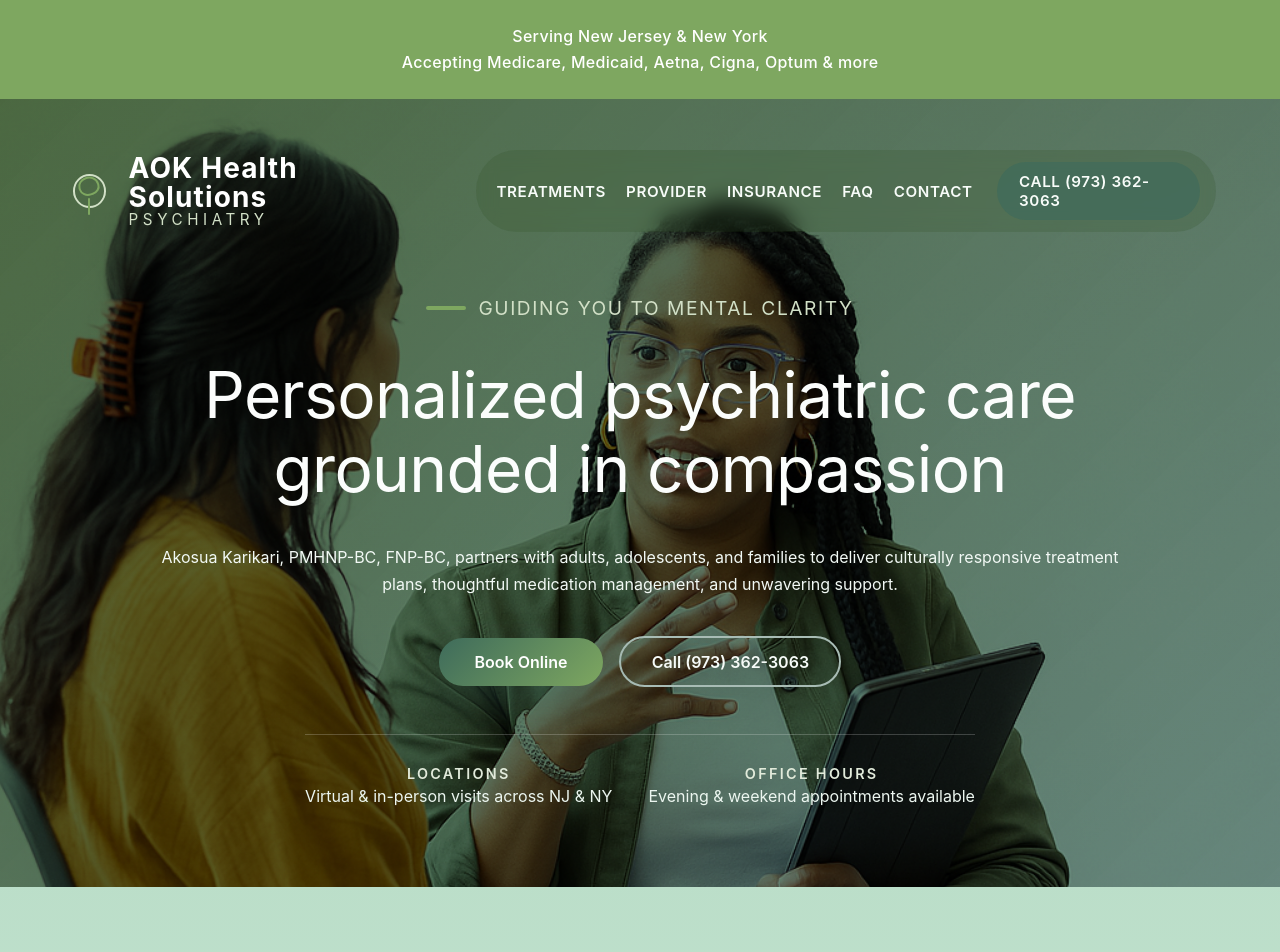
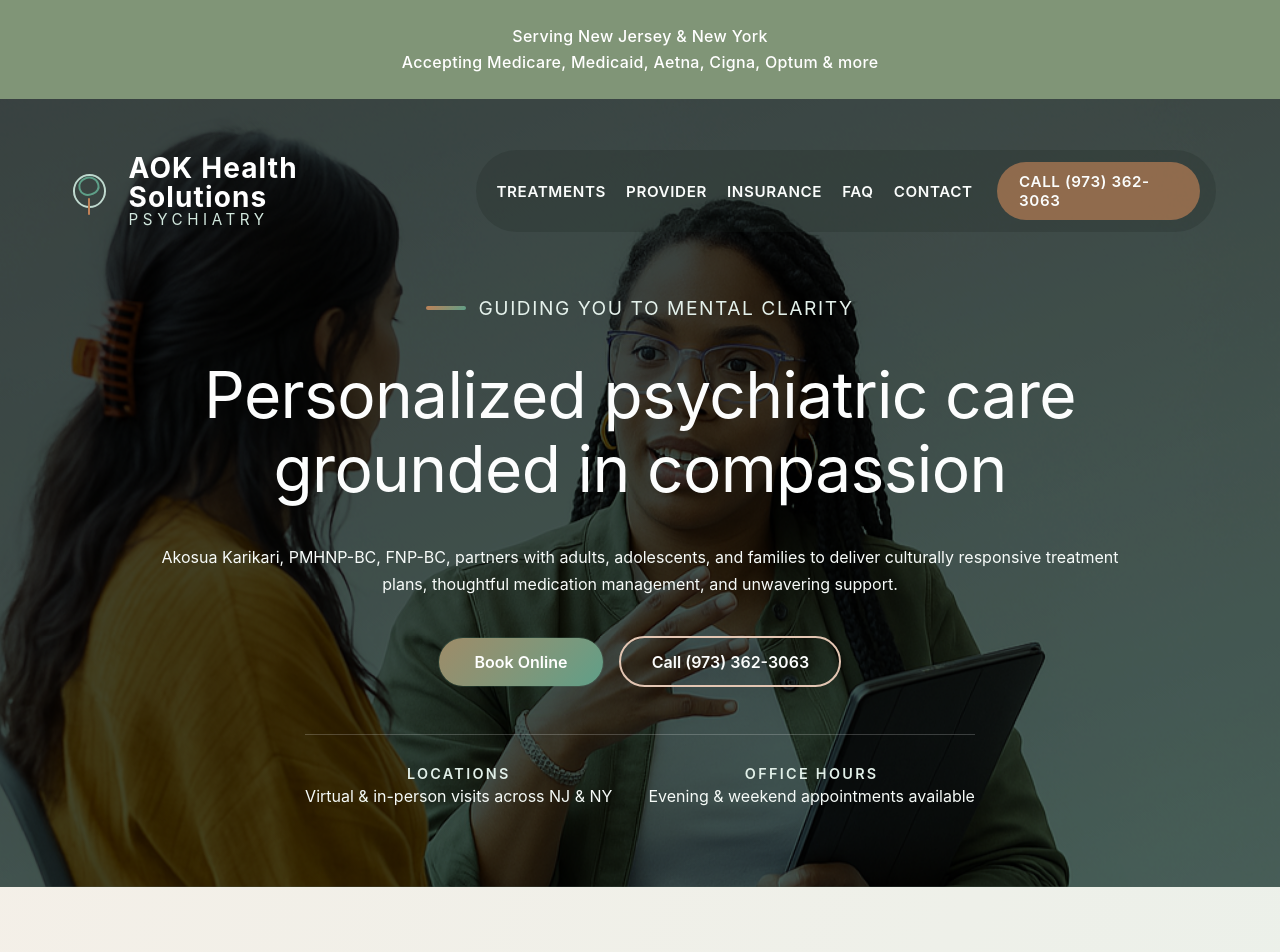
Before and after one commit to SalAkBuK/psych-websites, a Next.js app in the folder website-3/: page / in a window 1280 px wide. Shown: the top 952 px of the page. Built offline with nearby package versions, Linux system fonts and the light colour scheme.

Commit message:
style: align website 3 theme with sage palette

```diff
--- a/website-3/src/app/globals.css
+++ b/website-3/src/app/globals.css
@@ -11,20 +11,115 @@ body {
 }
 
 :root {
-  --color-mint: #a8d5ba;
-  --color-teal: #3e6b5b;
-  --color-leaf: #7ea760;
-  --color-forest: #2e4f1c;
-  --color-sage: #7f8c78;
-  --color-background: var(--color-mint);
-  --color-surface: color-mix(in srgb, var(--color-mint) 20%, white 80%);
-  --color-surface-alt: color-mix(in srgb, var(--color-sage) 35%, white 65%);
-  --color-accent: var(--color-leaf);
-  --color-accent-soft: color-mix(in srgb, var(--color-leaf) 35%, white 65%);
-  --color-accent-strong: var(--color-forest);
-  --color-highlight: var(--color-teal);
-  --color-text: var(--color-forest);
-  --color-text-muted: color-mix(in srgb, var(--color-forest) 70%, var(--color-sage) 30%);
+  /* Palette */
+  --sage-50: #f5f1e8;
+  --sage-100: #e9e3d4;
+  --sage-200: #d9cfba;
+  --sage-300: #c1b69f;
+  --sage-400: #a19f87;
+  --sage-500: #7f8c72;
+  --sage-600: #636f5a;
+  --sage-700: #4a5545;
+  --sage-800: #333b31;
+  --sage-900: #1f2822;
+
+  --seafoam-50: #eef5f1;
+  --seafoam-100: #d8e9e0;
+  --seafoam-200: #bddccd;
+  --seafoam-300: #9bcbb5;
+  --seafoam-400: #79b59d;
+  --seafoam-500: #5e9f88;
+  --seafoam-600: #4a7f6c;
+  --seafoam-700: #3c6557;
+  --seafoam-800: #29463d;
+  --seafoam-900: #1c2f2a;
+
+  --clay-50: #f7efe7;
+  --clay-100: #efdcc9;
+  --clay-200: #e3c4a5;
+  --clay-300: #d4a27b;
+  --clay-400: #c08157;
+  --clay-500: #a0633c;
+  --clay-600: #804d30;
+  --clay-700: #613a25;
+  --clay-800: #42281b;
+  --clay-900: #28170f;
+
+  --dusk-50: #f2f4f3;
+  --dusk-100: #e6e8e7;
+  --dusk-200: #cdd2d0;
+  --dusk-300: #aeb6b3;
+  --dusk-400: #8b9492;
+  --dusk-500: #6a7572;
+  --dusk-600: #525c59;
+  --dusk-700: #3f4745;
+  --dusk-800: #2b3130;
+  --dusk-900: #1e2322;
+
+  --fern-50: #eef6f1;
+  --fern-100: #cfe7d7;
+  --fern-200: #b0d8bf;
+  --fern-300: #8bc5a3;
+  --fern-400: #6dac89;
+  --fern-500: #4f926f;
+  --fern-600: #3f7459;
+  --fern-700: #315b46;
+  --fern-800: #214133;
+  --fern-900: #152a22;
+
+  --fog-50: #f6f7f7;
+  --fog-100: #ecefee;
+  --fog-200: #d7dddc;
+  --fog-300: #c2cbc9;
+  --fog-400: #abb6b4;
+  --fog-500: #909d9b;
+  --fog-600: #727f7d;
+  --fog-700: #576463;
+  --fog-800: #3c4746;
+  --fog-900: #242b2a;
+
+  /* Gradients */
+  --gradient-hero: linear-gradient(
+    135deg,
+    #f4eee4 0%,
+    #e2efe8 35%,
+    #d9e4dc 70%,
+    #f4eee4 100%
+  );
+  --gradient-nightfall: linear-gradient(
+    160deg,
+    #141d1b 0%,
+    #1f2f2a 45%,
+    #2c4a40 100%
+  );
+  --gradient-horizon: linear-gradient(
+    120deg,
+    #f7efe7 0%,
+    #e5f1eb 55%,
+    #d0e4da 100%
+  );
+
+  /* Shadows */
+  --shadow-glow: 0 0 0 1px rgba(94, 159, 136, 0.18),
+    0 18px 45px -20px rgba(28, 47, 42, 0.5);
+  --shadow-soft-xl: 0 35px 60px -30px rgba(31, 40, 34, 0.35);
+  --shadow-lifted: 0 20px 40px -25px rgba(31, 40, 34, 0.45);
+
+  /* Semantic tokens */
+  --color-mint: var(--seafoam-100);
+  --color-teal: var(--seafoam-500);
+  --color-leaf: var(--fern-400);
+  --color-forest: var(--sage-900);
+  --color-sage: var(--sage-200);
+  --color-background: var(--sage-50);
+  --color-surface: color-mix(in srgb, var(--seafoam-50) 60%, white 40%);
+  --color-surface-alt: color-mix(in srgb, var(--sage-100) 60%, white 40%);
+  --color-accent: var(--seafoam-500);
+  --color-accent-soft: color-mix(in srgb, var(--seafoam-300) 45%, white 55%);
+  --color-accent-strong: var(--seafoam-900);
+  --color-highlight: var(--clay-400);
+  --color-text: var(--dusk-900);
+  --color-text-muted: color-mix(in srgb, var(--dusk-600) 50%, var(--fog-400) 50%);
   --color-contrast: #ffffff;
 }
 
--- a/website-3/src/app/page.module.css
+++ b/website-3/src/app/page.module.css
@@ -1,6 +1,54 @@
+@keyframes fadeInUp {
+  from {
+    opacity: 0;
+    transform: translateY(32px);
+  }
+
+  to {
+    opacity: 1;
+    transform: translateY(0);
+  }
+}
+
+@keyframes slideDown {
+  from {
+    opacity: 0;
+    transform: translateY(-28px);
+  }
+
+  to {
+    opacity: 1;
+    transform: translateY(0);
+  }
+}
+
+@keyframes auroraFlow {
+  0% {
+    transform: scale(1) translate3d(0, 0, 0);
+  }
+
+  50% {
+    transform: scale(1.08) translate3d(2%, -2%, 0);
+  }
+
+  100% {
+    transform: scale(1) translate3d(-1%, 1%, 0);
+  }
+}
+
+@keyframes glowPulse {
+  0%,
+  100% {
+    box-shadow: 0 0 0 0 color-mix(in srgb, var(--color-accent) 35%, transparent);
+  }
+
+  50% {
+    box-shadow: 0 0 24px 0 color-mix(in srgb, var(--color-highlight) 45%, transparent);
+  }
+}
 
 .main {
-  background: linear-gradient(180deg, var(--color-background) 0%, var(--color-surface) 45%);
+  background: var(--gradient-horizon);
   color: var(--color-text);
   display: flex;
   flex-direction: column;
@@ -24,13 +72,11 @@
   content: '';
   position: absolute;
   inset: 0;
-  background: linear-gradient(
-    135deg,
-    color-mix(in srgb, var(--color-forest) 85%, transparent) 0%,
-    color-mix(in srgb, var(--color-teal) 75%, transparent) 100%
-  );
+  background: var(--gradient-nightfall);
   z-index: 0;
   mix-blend-mode: multiply;
+  opacity: 0.85;
+  animation: auroraFlow 18s ease-in-out infinite alternate;
 }
 
 .announcementBar,
@@ -40,7 +86,7 @@
 }
 
 .announcementBar {
-  background: var(--color-accent);
+  background: color-mix(in srgb, var(--color-highlight) 35%, var(--color-accent) 65%);
   color: var(--color-contrast);
   display: flex;
   flex-direction: column;
@@ -52,6 +98,8 @@
   line-height: 1.6;
   font-weight: 500;
   letter-spacing: 0.02em;
+  opacity: 0;
+  animation: slideDown 0.8s ease forwards;
 }
 
 .announcementSeparator {
@@ -67,13 +115,15 @@
 
 .heroPanel {
   background: transparent;
-  color: color-mix(in srgb, var(--color-contrast) 96%, var(--color-mint) 4%);
+  color: color-mix(in srgb, var(--color-contrast) 92%, var(--color-mint) 8%);
   display: flex;
   flex-direction: column;
   gap: clamp(3rem, 5vw, 5rem);
   grid-column: span 12;
   padding: clamp(2rem, 4vw, 4rem) clamp(2rem, 5vw, 6rem) clamp(4rem, 6vw, 8rem);
   min-height: 500px;
+  opacity: 0;
+  animation: fadeInUp 0.9s ease 0.1s forwards;
 }
 
 .panelHeader {
@@ -102,16 +152,17 @@
 }
 
 .brandMark span {
-  border: 2px solid var(--color-accent-soft);
+  border: 2px solid color-mix(in srgb, var(--color-accent) 40%, var(--color-contrast) 60%);
   border-radius: 50%;
   display: block;
   height: 65%;
   position: relative;
   width: 65%;
+  animation: glowPulse 6s ease-in-out infinite;
 }
 
 .brandMark span::before {
-  background: var(--color-accent);
+  background: var(--color-highlight);
   border-radius: 999px;
   bottom: -30%;
   content: '';
@@ -157,7 +208,7 @@
 
 .heroNav {
   align-items: center;
-  background: color-mix(in srgb, var(--color-forest) 18%, transparent);
+  background: color-mix(in srgb, var(--color-forest) 22%, transparent);
   border-radius: 999px;
   display: flex;
   gap: 1.5rem;
@@ -174,7 +225,7 @@
 }
 
 .heroNav a {
-  color: color-mix(in srgb, var(--color-contrast) 92%, var(--color-mint) 8%);
+  color: color-mix(in srgb, var(--color-contrast) 90%, var(--color-mint) 10%);
   font-size: 0.95rem;
   font-weight: 600;
   letter-spacing: 0.04em;
@@ -213,11 +264,13 @@
   text-align: center;
   max-width: 1000px;
   margin: 0 auto;
+  opacity: 0;
+  animation: fadeInUp 1s ease 0.25s forwards;
 }
 
 .heroEyebrow {
   align-items: center;
-  color: var(--color-accent-soft);
+  color: color-mix(in srgb, var(--color-accent-soft) 60%, var(--color-contrast) 40%);
   display: inline-flex;
   font-size: clamp(1.1rem, 1.5vw, 1.3rem);
   font-weight: 400;
@@ -227,7 +280,7 @@
 }
 
 .heroEyebrowAccent {
-  background: var(--color-accent);
+  background: linear-gradient(135deg, var(--color-highlight), var(--color-accent));
   border-radius: 999px;
   display: inline-block;
   height: 4px;
@@ -235,7 +288,7 @@
 }
 
 .heroCopy h1 {
-  color: color-mix(in srgb, var(--color-contrast) 95%, var(--color-mint) 5%);
+  color: color-mix(in srgb, var(--color-contrast) 92%, var(--color-mint) 8%);
   font-size: clamp(3rem, 5vw, 5rem);
   font-weight: 400;
   letter-spacing: -0.01em;
@@ -243,7 +296,7 @@
 }
 
 .heroCopy p {
-  color: color-mix(in srgb, var(--color-contrast) 85%, var(--color-mint) 15%);
+  color: color-mix(in srgb, var(--color-contrast) 80%, var(--color-mint) 20%);
   font-size: clamp(1rem, 1.1vw, 1.15rem);
   line-height: 1.7;
 }
@@ -253,17 +306,23 @@
   display: flex;
   flex-wrap: wrap;
   gap: 1rem;
+  opacity: 0;
+  animation: fadeInUp 0.9s ease 0.4s forwards;
 }
 
 .primaryButton {
-  background: linear-gradient(135deg, var(--color-highlight) 0%, var(--color-accent) 100%);
+  background: linear-gradient(
+    135deg,
+    color-mix(in srgb, var(--color-highlight) 65%, var(--color-accent) 35%) 0%,
+    var(--color-accent) 100%
+  );
   border-radius: 999px;
   color: var(--color-contrast);
   font-weight: 600;
   padding: 0.9rem 2.25rem;
   position: relative;
   transition: transform 0.2s ease, box-shadow 0.2s ease;
-  box-shadow: 0 18px 38px color-mix(in srgb, var(--color-teal) 35%, transparent);
+  box-shadow: var(--shadow-glow);
   white-space: nowrap;
   display: inline-block;
   text-align: center;
@@ -271,7 +330,7 @@
 
 .primaryButton:hover {
   transform: translateY(-2px);
-  box-shadow: 0 26px 50px color-mix(in srgb, var(--color-teal) 45%, transparent);
+  box-shadow: var(--shadow-soft-xl);
 }
 
 .secondaryButton {
@@ -298,10 +357,12 @@
   gap: 2.25rem;
   margin-top: 0.5rem;
   padding-top: 1.75rem;
+  opacity: 0;
+  animation: fadeInUp 0.9s ease 0.55s forwards;
 }
 
 .heroDetails p {
-  color: color-mix(in srgb, var(--color-contrast) 78%, var(--color-mint) 22%);
+  color: color-mix(in srgb, var(--color-contrast) 75%, var(--color-mint) 25%);
 }
 
 .detailHeading {
@@ -346,13 +407,9 @@
 }
 
 .heroVisual .imagePlaceholder {
-  background: linear-gradient(
-    135deg,
-    color-mix(in srgb, var(--color-forest) 82%, transparent),
-    color-mix(in srgb, var(--color-teal) 68%, transparent)
-  );
-  border: 1px solid color-mix(in srgb, var(--color-contrast) 35%, transparent);
-  box-shadow: 0 30px 60px color-mix(in srgb, var(--color-forest) 55%, transparent);
+  background: var(--gradient-nightfall);
+  border: 1px solid color-mix(in srgb, var(--color-contrast) 25%, transparent);
+  box-shadow: var(--shadow-soft-xl);
   color: color-mix(in srgb, var(--color-contrast) 94%, var(--color-mint) 6%);
   min-height: clamp(18rem, 32vw, 24rem);
   width: min(440px, 100%);
@@ -384,11 +441,27 @@
 .valueCard {
   background: var(--color-surface);
   border-radius: 1.5rem;
-  box-shadow: 0 26px 52px color-mix(in srgb, var(--color-teal) 18%, transparent);
+  box-shadow: var(--shadow-lifted);
   display: flex;
   flex-direction: column;
   gap: 0.75rem;
   padding: 1.75rem;
+  opacity: 0;
+  animation: fadeInUp 0.8s ease forwards;
+  transition: transform 0.25s ease, box-shadow 0.25s ease;
+}
+
+.valueCard:nth-child(2) {
+  animation-delay: 0.1s;
+}
+
+.valueCard:nth-child(3) {
+  animation-delay: 0.2s;
+}
+
+.valueCard:hover {
+  transform: translateY(-6px);
+  box-shadow: var(--shadow-soft-xl);
 }
 
 .valueCard h3 {
@@ -422,9 +495,9 @@
 }
 
 .sectionTag {
-  background: color-mix(in srgb, var(--color-accent) 30%, var(--color-contrast) 70%);
+  background: color-mix(in srgb, var(--color-accent) 25%, var(--color-highlight) 75%);
   border-radius: 999px;
-  color: var(--color-accent-strong);
+  color: var(--color-contrast);
   font-weight: 600;
   letter-spacing: 0.08em;
   padding: 0.4rem 1rem;
@@ -440,18 +513,34 @@
 .treatmentCard {
   background: var(--color-surface);
   border-radius: 1.5rem;
-  box-shadow: 0 30px 60px color-mix(in srgb, var(--color-teal) 20%, transparent);
+  box-shadow: 0 30px 60px color-mix(in srgb, var(--color-highlight) 22%, transparent);
   display: flex;
   flex-direction: column;
   gap: 1rem;
   padding: 1.75rem;
+  opacity: 0;
+  animation: fadeInUp 0.85s ease forwards;
+  transition: transform 0.25s ease, box-shadow 0.25s ease;
+}
+
+.treatmentCard:nth-child(2n) {
+  animation-delay: 0.1s;
+}
+
+.treatmentCard:nth-child(3n) {
+  animation-delay: 0.2s;
+}
+
+.treatmentCard:hover {
+  transform: translateY(-6px);
+  box-shadow: 0 36px 70px color-mix(in srgb, var(--color-highlight) 28%, transparent);
 }
 
 .cardIcon {
   align-items: center;
-  background: color-mix(in srgb, var(--color-accent) 22%, var(--color-contrast) 78%);
+  background: color-mix(in srgb, var(--color-accent) 40%, var(--color-highlight) 60%);
   border-radius: 1rem;
-  color: var(--color-accent-strong);
+  color: var(--color-contrast);
   display: inline-flex;
   font-size: 1.4rem;
   height: 48px;
@@ -478,8 +567,8 @@
 .providerSection {
   background: linear-gradient(
     135deg,
-    color-mix(in srgb, var(--color-mint) 55%, var(--color-contrast) 45%),
-    color-mix(in srgb, var(--color-sage) 45%, var(--color-contrast) 55%)
+    color-mix(in srgb, var(--color-surface-alt) 65%, transparent),
+    color-mix(in srgb, var(--color-mint) 60%, var(--color-contrast) 40%)
   );
   padding: 4rem clamp(1.5rem, 4vw, 6rem);
 }
@@ -488,7 +577,7 @@
   background: linear-gradient(
     160deg,
     color-mix(in srgb, var(--color-surface-alt) 85%, transparent) 0%,
-    transparent 100%
+    color-mix(in srgb, var(--color-mint) 45%, transparent) 100%
   );
   padding: 4rem clamp(1.5rem, 4vw, 6rem);
   display: flex;
@@ -505,11 +594,17 @@
 .testimonialCard {
   background: var(--color-surface);
   border-radius: 1.5rem;
-  box-shadow: 0 34px 70px color-mix(in srgb, var(--color-teal) 24%, transparent);
+  box-shadow: 0 34px 70px color-mix(in srgb, var(--color-highlight) 24%, transparent);
   display: flex;
   flex-direction: column;
   gap: 1.5rem;
   padding: 2rem;
+  opacity: 0;
+  animation: fadeInUp 0.8s ease forwards;
+}
+
+.testimonialCard:nth-child(2) {
+  animation-delay: 0.15s;
 }
 
 .testimonialCard blockquote {
@@ -531,12 +626,14 @@
 .providerCard {
   background: var(--color-surface);
   border-radius: 2rem;
-  box-shadow: 0 40px 80px color-mix(in srgb, var(--color-teal) 25%, transparent);
+  box-shadow: 0 40px 80px color-mix(in srgb, var(--color-highlight) 24%, transparent);
   display: grid;
   gap: 2rem;
   grid-template-columns: repeat(auto-fit, minmax(260px, 1fr));
   padding: clamp(2rem, 4vw, 3.5rem);
   align-items: start;
+  opacity: 0;
+  animation: fadeInUp 0.9s ease forwards;
 }
 
 .providerImage {
@@ -568,20 +665,16 @@
 }
 
 .providerLinks a {
-  color: var(--color-accent);
+  color: color-mix(in srgb, var(--color-accent) 75%, var(--color-highlight) 25%);
   font-weight: 600;
   text-decoration: underline;
 }
 
 .ctaBanner {
   align-items: center;
-  background: linear-gradient(
-    120deg,
-    color-mix(in srgb, var(--color-highlight) 18%, transparent) 0%,
-    color-mix(in srgb, var(--color-forest) 22%, transparent) 100%
-  );
+  background: var(--gradient-nightfall);
   border-radius: 2rem;
-  box-shadow: 0 40px 80px color-mix(in srgb, var(--color-teal) 28%, transparent);
+  box-shadow: var(--shadow-soft-xl);
   color: var(--color-contrast);
   display: flex;
   flex-direction: row;
@@ -589,6 +682,8 @@
   margin: 0 clamp(1.5rem, 4vw, 6rem);
   padding: clamp(2rem, 5vw, 3rem);
   justify-content: space-between;
+  opacity: 0;
+  animation: fadeInUp 0.9s ease forwards;
 }
 
 .ctaBanner h2 {
@@ -616,13 +711,37 @@
 }
 
 .insuranceItem {
-  background: var(--color-surface);
+  align-items: center;
+  background: var(--color-contrast);
+  border: 1px solid color-mix(in srgb, var(--color-accent) 35%, transparent);
   border-radius: 1rem;
-  box-shadow: inset 0 0 0 1px color-mix(in srgb, var(--color-accent) 45%, transparent);
+  box-shadow: var(--shadow-lifted);
   color: var(--color-text);
+  display: flex;
   font-weight: 600;
-  padding: 1rem 1.25rem;
-  text-align: center;
+  justify-content: center;
+  min-height: 70px;
+  padding: 0.75rem 1rem;
+  opacity: 0;
+  animation: fadeInUp 0.75s ease forwards;
+  transition: transform 0.2s ease, box-shadow 0.2s ease;
+}
+
+.insuranceItem:nth-child(3n + 1) {
+  animation-delay: 0.05s;
+}
+
+.insuranceItem:nth-child(3n + 2) {
+  animation-delay: 0.15s;
+}
+
+.insuranceItem:nth-child(3n) {
+  animation-delay: 0.25s;
+}
+
+.insuranceItem:hover {
+  transform: translateY(-4px);
+  box-shadow: var(--shadow-soft-xl);
 }
 
 .faqList {
@@ -633,8 +752,18 @@
 .faqItem {
   background: var(--color-surface);
   border-radius: 1.25rem;
-  box-shadow: 0 25px 50px color-mix(in srgb, var(--color-teal) 18%, transparent);
+  box-shadow: var(--shadow-lifted);
   padding: 1.75rem;
+  opacity: 0;
+  animation: fadeInUp 0.8s ease forwards;
+}
+
+.faqItem:nth-child(2) {
+  animation-delay: 0.1s;
+}
+
+.faqItem:nth-child(3) {
+  animation-delay: 0.2s;
 }
 
 .faqItem h3 {
@@ -648,11 +777,7 @@
 }
 
 .aboutSection {
-  background: linear-gradient(
-    180deg,
-    color-mix(in srgb, var(--color-mint) 32%, transparent) 0%,
-    transparent 100%
-  );
+  background: var(--gradient-hero);
   padding: 4rem clamp(1.5rem, 4vw, 6rem);
 }
 
@@ -694,6 +819,16 @@
   gap: 1rem;
 }
 
+.aboutVisual .imagePlaceholder {
+  opacity: 0;
+  animation: fadeInUp 0.9s ease forwards;
+}
+
+.aboutVisual .placeholderCaption {
+  opacity: 0;
+  animation: fadeInUp 0.9s ease 0.15s forwards;
+}
+
 .contactGrid {
   display: grid;
   gap: 1.5rem;
@@ -705,12 +840,22 @@
 .contactForm {
   background: var(--color-surface);
   border-radius: 1.5rem;
-  box-shadow: 0 30px 60px color-mix(in srgb, var(--color-teal) 18%, transparent);
+  box-shadow: 0 30px 60px color-mix(in srgb, var(--color-highlight) 20%, transparent);
   display: flex;
   flex-direction: column;
   gap: 1.25rem;
   padding: clamp(1.5rem, 3vw, 2.25rem);
   height: 100%;
+  opacity: 0;
+  animation: fadeInUp 0.9s ease forwards;
+}
+
+.contactCard:nth-child(2) {
+  animation-delay: 0.1s;
+}
+
+.contactForm {
+  animation-delay: 0.2s;
 }
 
 .contactCard h3,
@@ -769,6 +914,7 @@
   padding: 0.75rem 1rem;
   font: inherit;
   background: var(--color-contrast);
+  transition: border 0.2s ease, box-shadow 0.2s ease;
 }
 
 .contactForm textarea {
@@ -791,8 +937,8 @@
 
 .footer {
   align-items: center;
-  background: var(--color-forest);
-  color: color-mix(in srgb, var(--color-contrast) 92%, transparent);
+  background: linear-gradient(135deg, color-mix(in srgb, var(--color-forest) 85%, transparent), var(--color-accent));
+  color: color-mix(in srgb, var(--color-contrast) 90%, transparent);
   display: flex;
   flex-direction: column;
   gap: 1rem;
@@ -808,6 +954,29 @@
 .footerLinks a {
   color: color-mix(in srgb, var(--color-contrast) 80%, transparent);
   text-decoration: underline;
+}
+
+@media (prefers-reduced-motion: reduce) {
+  .announcementBar,
+  .heroPanel,
+  .heroCopy,
+  .heroActions,
+  .heroDetails,
+  .valueCard,
+  .treatmentCard,
+  .testimonialCard,
+  .providerCard,
+  .ctaBanner,
+  .insuranceItem,
+  .faqItem,
+  .aboutVisual .imagePlaceholder,
+  .aboutVisual .placeholderCaption,
+  .contactCard,
+  .contactForm {
+    animation-duration: 0.01ms !important;
+    animation-iteration-count: 1 !important;
+    transition-duration: 0.01ms !important;
+  }
 }
 
 @media (max-width: 960px) {
```
